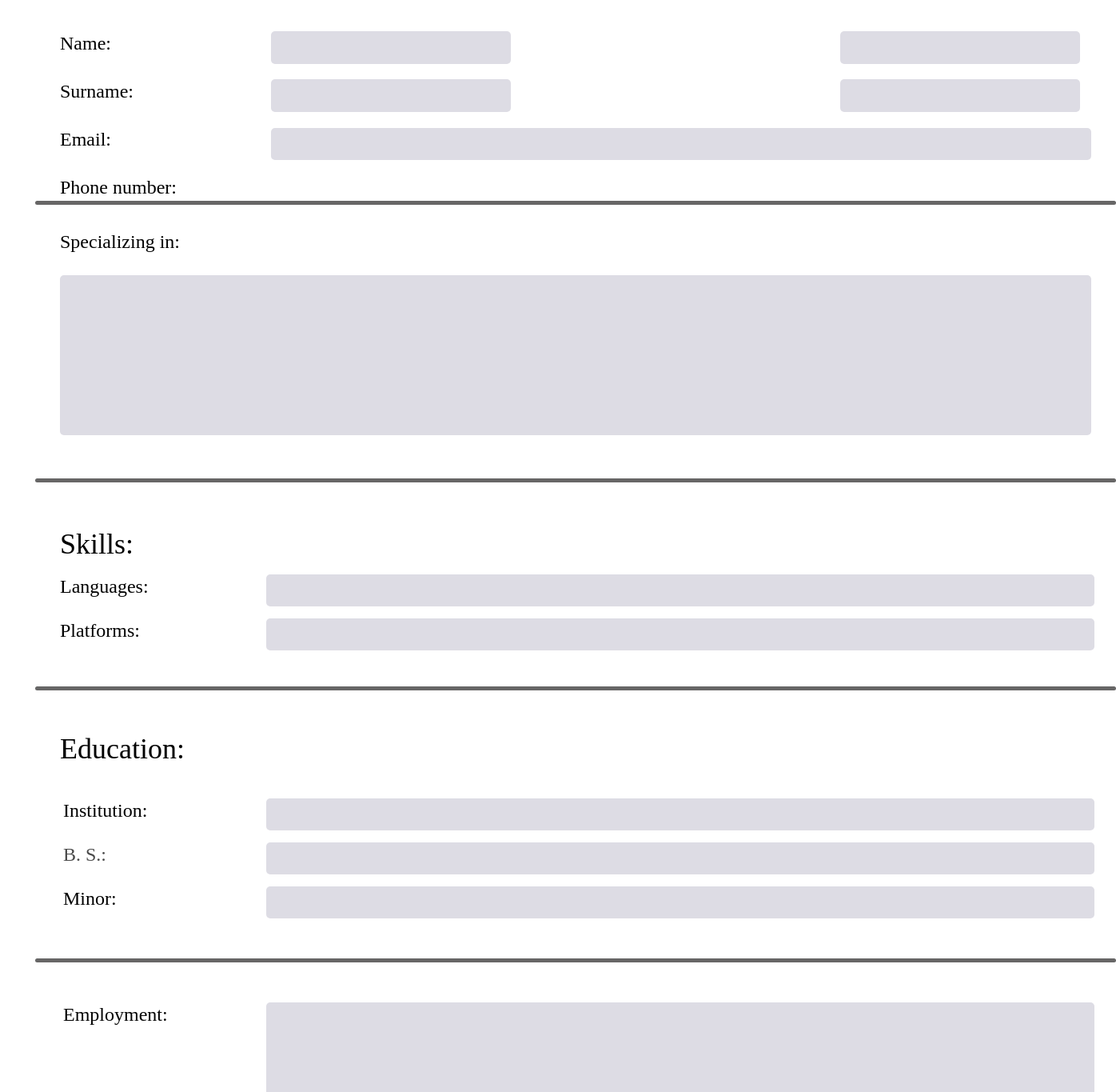
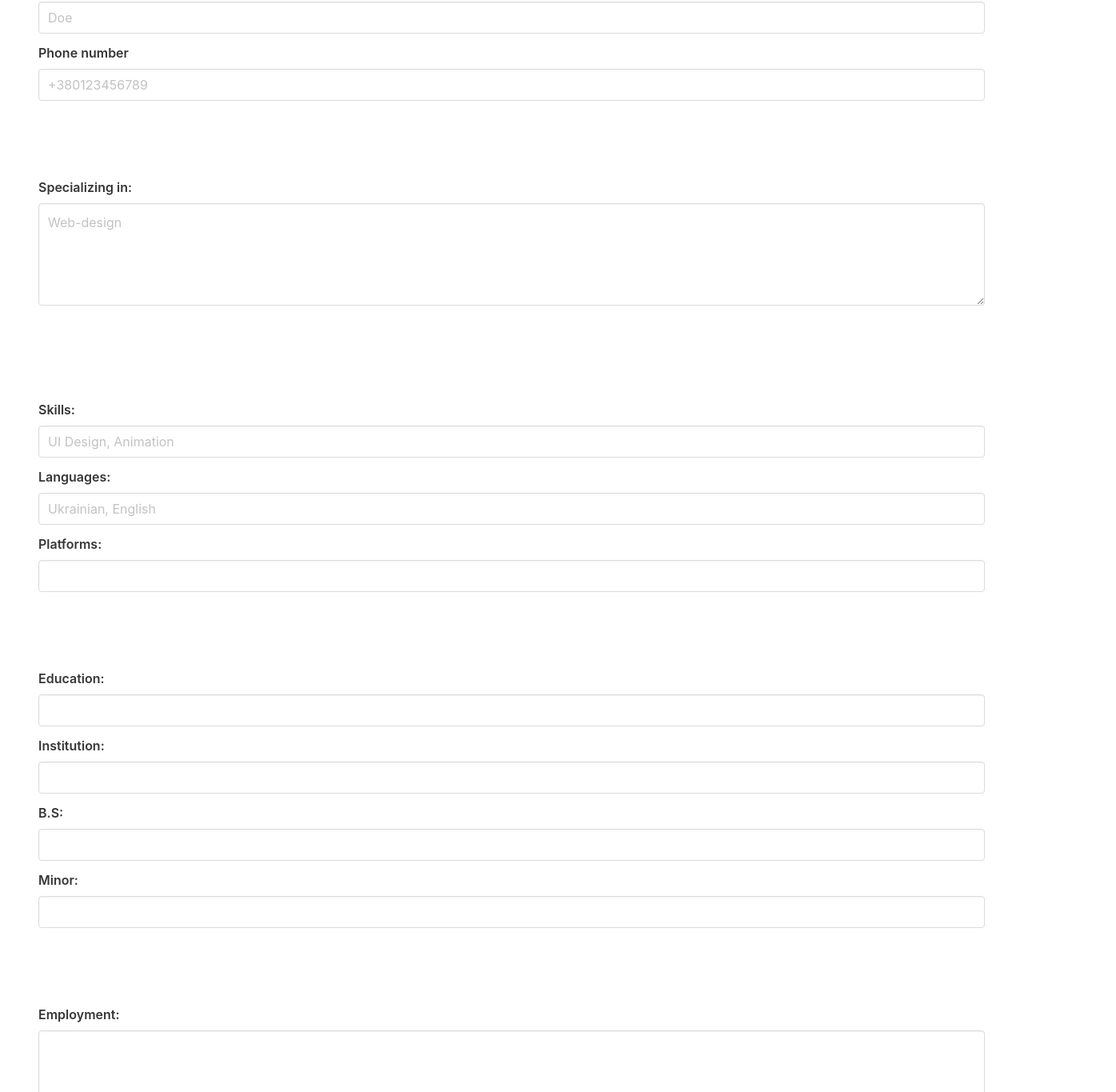
Before and after one commit to Stoned-Spyro/ResumeFactory, a Vue app: page /AddInfo in a window 1280 px wide. Shown: the part 312-1677 px from the top of the page at 80% size, 1396 px wide, since content can reach past the window. Built offline with nearby package versions, Linux system fonts and the light colour scheme; no server answers; sample sign-in values are in the browser's storage.

Commit message:
Update AddInfo.vue

```diff
--- a/src/views/AddInfo.vue
+++ b/src/views/AddInfo.vue
@@ -1,42 +1,78 @@
 <template>
-<div id='addInfo'>
-    <div class="enter_">Enter your data</div>
-    <div class= "uname">Name:</div>
-    <div class="surname">Surname:</div>
-    <div class="email">Email:</div>
-    <div class="phone_number">Phone number:</div>
-    <input class="name_box" v-model="name">
-    <input class="surname_box" v-model="surname">
-    <input class="specialization_box" v-model="specialization">
-    <input class="email_box" v-model="email">
-    <input class="phone_number_box" v-model="PNumber">
-    <div id="line"></div>
-    <div class="specializing_in">Specializing in:</div>
-    <textarea class="specializing_in_box"></textarea>
-    <div id="line2"></div>
-    <div class="skills">Skills:</div>
-    <div class="languages">Languages:</div>
-    <div class="platforms">Platforms:</div>
-    <input class="languages_box" v-model="languages">
-    <input class="platforms_box" v-model="platforms">
-    <div id="line3"></div>
-    <div class="education">Education:</div>
-    <div class="institution">Institution:</div>
-    <div class="b_s">B. S.:</div>
-    <div class="minor">Minor:</div>
-    <input class="institution_box" v-model="institution">
-    <input class="b_s_box" v-model="b_s">
-    <input class="minor_box" v-model="minor">
-    <div id="line4"></div>
-    <div class="employment">Employment:</div>
-    <div class="project">Projects:</div>
-    <textarea class="employment_box" v-model="employment"></textarea>
-    <textarea class="project_box" v-model="project"></textarea>
-    <div class="download_box"></div>
-    <div class="download_text">
-        <button class="button is-danger" type='submit' @click="addInfo">Download</button>
-    </div>
-</div>
+<body>
+    <section class="hero is-tiny is-white">
+		<div class="hero-body">
+            <div class="container has-text-centered">
+				<h1 class="title is-1">Enter your data</h1>
+			</div>
+        </div>
+	</section>
+
+    <section class="hero is-tiny is-white">
+		<div class="hero-body">
+            <b-field label="Name">
+                <b-input placeholder="John"></b-input>
+            </b-field>
+            <b-field label="Surname">
+                <b-input placeholder="Doe"></b-input>
+            </b-field>
+            <b-field label="Phone number">
+                <b-input placeholder="+380123456789"></b-input>
+            </b-field>
+        </div>
+	</section>
+    <section class="hero is-tiny is-white">
+		<div class="hero-body">
+            <b-field label="Specializing in:">
+                <b-input maxlength="200" type="textarea" placeholder="Web-design"></b-input>
+            </b-field>
+        </div>
+	</section>
+    <section class="hero is-tiny is-white">
+		<div class="hero-body">
+            <b-field label="Skills:">
+                <b-input placeholder="UI Design, Animation"></b-input>
+            </b-field>
+            <b-field label="Languages:">
+                <b-input placeholder="Ukrainian, English"></b-input>
+            </b-field>
+            <b-field label="Platforms:">
+                <b-input placeholder=""></b-input>
+            </b-field>
+        </div>
+	</section>
+    <section class="hero is-tiny is-white">
+		<div class="hero-body">
+            <b-field label="Education:">
+                <b-input placeholder=""></b-input>
+            </b-field>
+            <b-field label="Institution:">
+                <b-input placeholder=""></b-input>
+            </b-field>
+            <b-field label="B.S:">
+                <b-input placeholder=""></b-input>
+            </b-field>
+            <b-field label="Minor:">
+                <b-input placeholder=""></b-input>
+            </b-field>
+        </div>
+	</section>
+    <section class="hero is-tiny is-white">
+		<div class="hero-body">
+            <b-field label="Employment:">
+                <b-input maxlength="200" type="textarea" placeholder=""></b-input>
+            </b-field>
+            <b-field label="Projects:">
+                <b-input maxlength="200" type="textarea" placeholder=""></b-input>
+            </b-field>
+        </div>
+	</section>
+    <section class="hero is-tiny is-white">
+		<div class="hero-body has-text-right">
+            <button class="button is-danger" type='submit' @click="addInfo">Download</button>
+        </div>
+	</section>
+</body>
 </template>
 
 <script>
@@ -87,601 +123,4 @@ export default {
 </script>
 
 <style>
-.header {
-    position: relative;
-width: 1900px;
-height: 120px;
-
-
-background: rgba(24, 22, 22, 0.66);
-}
-#logotype
-{
-    position: absolute;
-width: 407px;
-height: 116px;
-left: 125px;
-top: 40px;
-
-
-}
-#logo {
-    position: absolute;
-width: 69.77px;
-height: 150px;
-left: 37px;
-top: 10px;
-}
-.enter_{
-    position: absolute;
-width: 713px;
-height: 80px;
-left: 415px;
-top: 222px;
-
-font-family: 'Kodchasan', sans-serif;
-
-font-weight: normal;
-font-size: 48px;
-line-height: 62px;
-text-align: center;
-
-color: #000000;
-
-}
-#gototemplates_box{
-    position: absolute;
-width: 250px;
-height: 56px;
-left: 75px;
-top: 232px;
-
-background: #DDDCE4;
-border-radius: 5px;
-}
-.gototemplates_text{
-    position: absolute;
-width: 191px;
-height: 19px;
-left: 125px;
-top: 251px;
-
-font-family: Kodchasan;
-font-style: normal;
-font-weight: normal;
-font-size: 24px;
-line-height: 31px;
-display: flex;
-align-items: center;
-text-align: center;
-color: #000000;
-}
-a {
-    color: black;
-    text-decoration: none;
-}
-.arrow
-{
-    position: absolute;
-width: 26px;
-height: 16px;
-left: 95px;
-top: 252px;
-
-}
-.uname{
-    position: absolute;
-width: 254px;
-height: 41px;
-left: 75px;
-top: 351px;
-
-font-family: Kodchasan;
-font-style: normal;
-font-weight: normal;
-font-size: 24px;
-line-height: 31px;
-
-color: #000000;
-
-}
-
-.surname
-{position: absolute;
-    width: 254px;
-    height: 41px;
-    left: 75px;
-    top: 411px;
-
-    font-family: Kodchasan;
-    font-style: normal;
-    font-weight: normal;
-    font-size: 24px;
-    line-height: 31px;
-
-    color: #000000;
-    }
-.specialization
-{
-    position: absolute;
-width: 254px;
-height: 40px;
-left: 75px;
-top: 472px;
-
-font-family: Kodchasan;
-font-style: normal;
-font-weight: normal;
-font-size: 24px;
-line-height: 31px;
-
-color: #000000;
-}
-.email{
-    position: absolute;
-width: 254px;
-height: 41px;
-left: 787px;
-top: 351px;
-
-font-family: Kodchasan;
-font-style: normal;
-font-weight: normal;
-font-size: 24px;
-line-height: 31px;
-
-color: #000000;
-}
-.phone_number
-{
-    position: absolute;
-width: 254px;
-height: 41px;
-left: 787px;
-top: 411px;
-
-font-family: Kodchasan;
-font-style: normal;
-font-weight: normal;
-font-size: 24px;
-line-height: 31px;
-
-color: #000000;
-
-}
-.name_box
-{
-position: absolute;
-width: 300px;
-height: 41px;
-left: 339px;
-top: 351px;
-
-background: #DDDCE4;
-padding-left: 15px;
-border-radius: 5px;
-border:none;
-outline: none;
-
-
-}
-.surname_box
-{
-    position: absolute;
-width: 300px;
-height: 41px;
-left: 339px;
-top: 411px;
-
-background: #DDDCE4;
-border-radius: 5px;
-padding-left: 15px;
-border:none;
-outline: none;
-}
-.email_box
-{
-    position: absolute;
-width: 300px;
-height: 41px;
-left: 1051px;
-top: 351px;
-
-background: #DDDCE4;
-padding-left: 15px;
-border-radius: 5px;
-border:none;
-outline: none;
-}
-
-.phone_number_box{
-    position: absolute;
-width: 300px;
-height: 41px;
-left: 1051px;
-top: 411px;
-
-background: #DDDCE4;
-padding-left: 15px;
-border-radius: 5px;
-border:none;
-outline: none;
-}
-.specialization_box
-{
-    position: absolute;
-width: 1026px;
-height: 40px;
-left: 339px;
-top: 472px;
-
-background: #DDDCE4;
-border-radius: 5px;
-padding-left: 15px;
-border:none;
-outline: none;
-}
-#line
-{
-    position: absolute;
-width: 1352px;
-height: 5px;
-left: 44px;
-top: 563px;
-
-background: #676666;
-border-radius: 5px;
-}
-.specializing_in{
-    position: absolute;
-width: 254px;
-height: 59px;
-left: 75px;
-top: 599px;
-
-font-family: Kodchasan;
-font-style: normal;
-font-weight: normal;
-font-size: 24px;
-line-height: 31px;
-
-
-color: #000000;
-}
-.specializing_in_box{
-    position: absolute;
-width: 1290px;
-height: 200px;
-left: 75px;
-top: 656px;
-
-resize: none;
-background: #DDDCE4;
-border-radius: 5px;
-padding-left: 15px;
-border:none;
-outline: none;
-}
-#line2{
-    position: absolute;
-width: 1352px;
-height: 5px;
-left: 44px;
-top: 910px;
-
-background: #676666;
-border-radius: 5px;
-}
-.skills
-{
-    position: absolute;
-width: 301px;
-height: 55px;
-left: 75px;
-top: 969px;
-
-font-family: Kodchasan;
-font-style: normal;
-font-weight: normal;
-font-size: 36px;
-line-height: 47px;
-
-color: #000000;
-}
-.languages
-{
-    position: absolute;
-width: 301px;
-height: 55px;
-left: 75px;
-top: 1030px;
-
-    font-family: Kodchasan;
-    font-style: normal;
-    font-weight: normal;
-    font-size: 24px;
-    line-height: 31px;
-
-    color: #000000;
-
-}
-.platforms{
-    position: absolute;
-    width: 254px;
-    height: 40px;
-    left: 75px;
-    top: 1085px;
-
-    font-family: Kodchasan;
-    font-style: normal;
-    font-weight: normal;
-    font-size: 24px;
-    line-height: 31px;
-
-    color: #000000;
-
-}
-.languages_box
-{
-    position: absolute;
-    width: 1036px;
-    height: 40px;
-    left: 333px;
-    top: 1030px;
-
-    background: #DDDCE4;
-    border-radius: 5px;
-    padding-left: 15px;
-    border:none;
-    outline: none;
-}
-.platforms_box{
-    position: absolute;
-width: 1036px;
-height: 40px;
-left: 333px;
-top: 1085px;
-
-background: #DDDCE4;
-border-radius: 5px;
-padding-left: 15px;
-border:none;
-outline: none;
-}
-
-#line3
-{
-    position: absolute;
-    width: 1352px;
-    height: 5px;
-    left: 44px;
-    top: 1170px;
-
-    background: #676666;
-    border-radius: 5px;
-}
-
-.education{
-    position: absolute;
-width: 301px;
-height: 55px;
-left: 75px;
-top: 1225px;
-
-font-family: Kodchasan;
-font-style: normal;
-font-weight: normal;
-font-size: 36px;
-line-height: 47px;
-
-color: #000000;
-
-}
-
-.institution
-{
-    position: absolute;
-width: 254px;
-height: 59px;
-left: 79px;
-top: 1310px;
-
-font-family: Kodchasan;
-font-style: normal;
-font-weight: normal;
-font-size: 24px;
-line-height: 31px;
-
-color: #000000;
-
-}
-
-.b_s{
-    position: absolute;
-width: 254px;
-height: 59px;
-left: 79px;
-top: 1365px;
-
-font-family: Kodchasan;
-font-style: normal;
-font-weight: normal;
-font-size: 24px;
-line-height: 31px
-}
-
-.minor
-{
-    position: absolute;
-width: 254px;
-height: 59px;
-left: 79px;
-top: 1420px;
-
-font-family: Kodchasan;
-font-style: normal;
-font-weight: normal;
-font-size: 24px;
-line-height: 31px;
-
-color: #000000;
-
-}
-
-.institution_box
-{
-    position: absolute;
-width: 1036px;
-height: 40px;
-left: 333px;
-top: 1310px;
-
-background: #DDDCE4;
-border-radius: 5px;
-padding-left: 15px;
-border:none;
-outline: none;
-}
-
-.b_s_box
-{
-    position: absolute;
-width: 1036px;
-height: 40px;
-left: 333px;
-top: 1365px;
-
-background: #DDDCE4;
-border-radius: 5px;
-padding-left: 15px;
-border:none;
-outline: none;
-
-}
-
-.minor_box
-{
-    position: absolute;
-width: 1036px;
-height: 40px;
-left: 333px;
-top: 1420px;
-
-background: #DDDCE4;
-border-radius: 5px;
-padding-left: 15px;
-border:none;
-outline: none;
-
-}
-
-#line4
-{
-    position: absolute;
-    width: 1352px;
-    height: 5px;
-    left: 44px;
-    top: 1510px;
-
-    background: #676666;
-    border-radius: 5px;
-}
-
-.employment
-{
-    position: absolute;
-width: 254px;
-height: 59px;
-left: 79px;
-top: 1565px;
-
-font-family: Kodchasan;
-font-style: normal;
-font-weight: normal;
-font-size: 24px;
-line-height: 31px;
-
-color: #000000;
-}
-
-.project
-{
-    position: absolute;
-    width: 254px;
-    height: 59px;
-    left: 79px;
-    top: 1760px;
-
-    font-family: Kodchasan;
-    font-style: normal;
-    font-weight: normal;
-    font-size: 24px;
-    line-height: 31px;
-
-    color: #000000;
-}
-
-.employment_box
-{
-    position: absolute;
-width: 1036px;
-height: 150px;
-left: 333px;
-top: 1565px;
-
-resize: none;
-background: #DDDCE4;
-border-radius: 5px;
-padding-left: 15px;
-border:none;
-outline: none;
-}
-
-.project_box
-{
-    position: absolute;
-width: 1036px;
-height: 150px;
-left: 333px;
-top: 1760px;
-
-resize: none;
-background: #DDDCE4;
-border-radius: 5px;
-padding-left: 15px;
-border:none;
-outline: none;
-
-}
-
-.download_text{
-position: absolute;
-width: 193px;
-height: 28px;
-left: 1174px;
-top: 2013px;
-
-font-family: Kodchasan;
-font-style: normal;
-font-weight: normal;
-font-size: 28px;
-line-height: 36px;
-display: flex;
-align-items: center;
-text-align: center;
-
-color: #FFFFFF;
-
-}
-
-.download_box{
-    position: absolute;
-width: 250px;
-height: 56px;
-left: 1119px;
-top: 2000px;
-
-background: #37334C;
-border-radius: 5px;
-}
 </style>
```
Also changed, not shown: package.json (+6 -6 lines), 1 other file (tests, documents, lock files or other folders).
